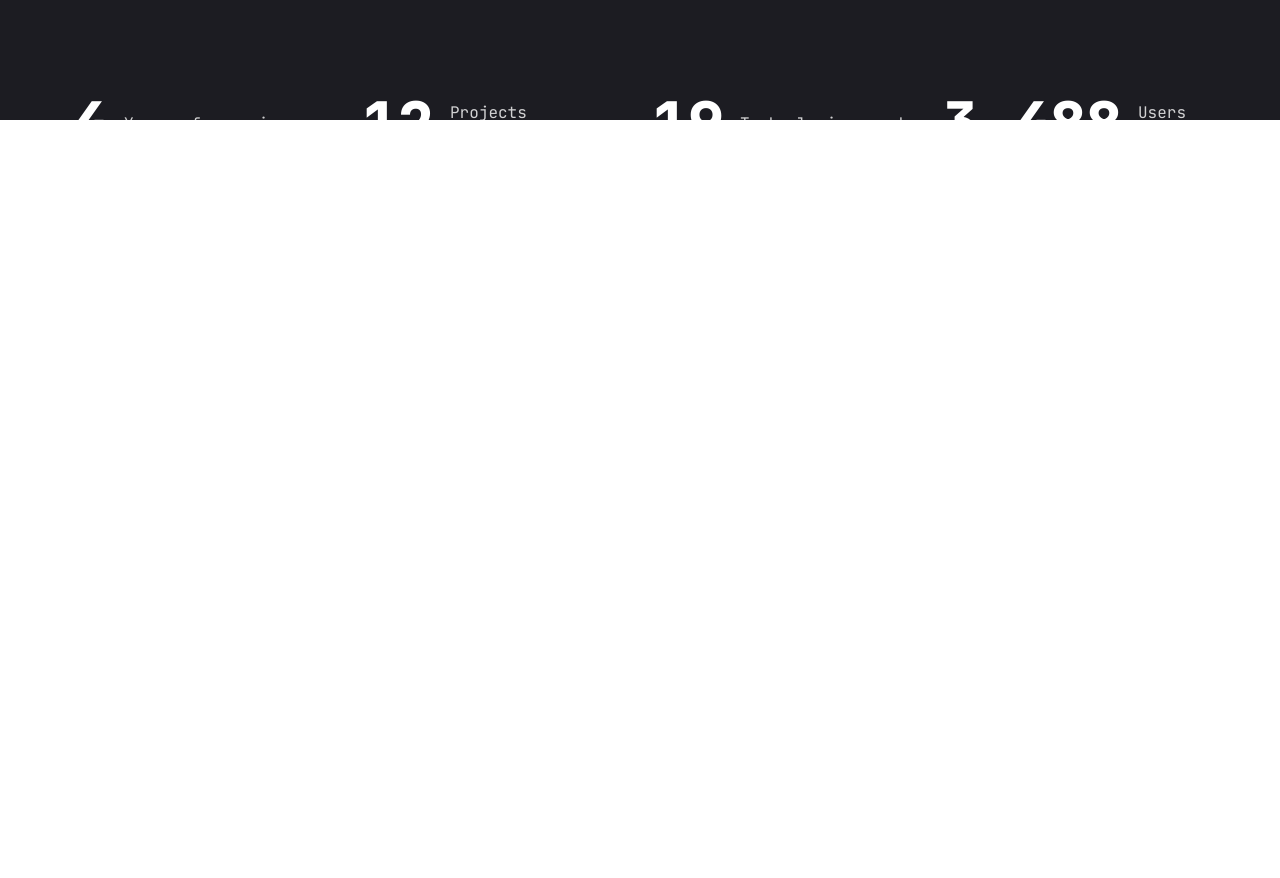
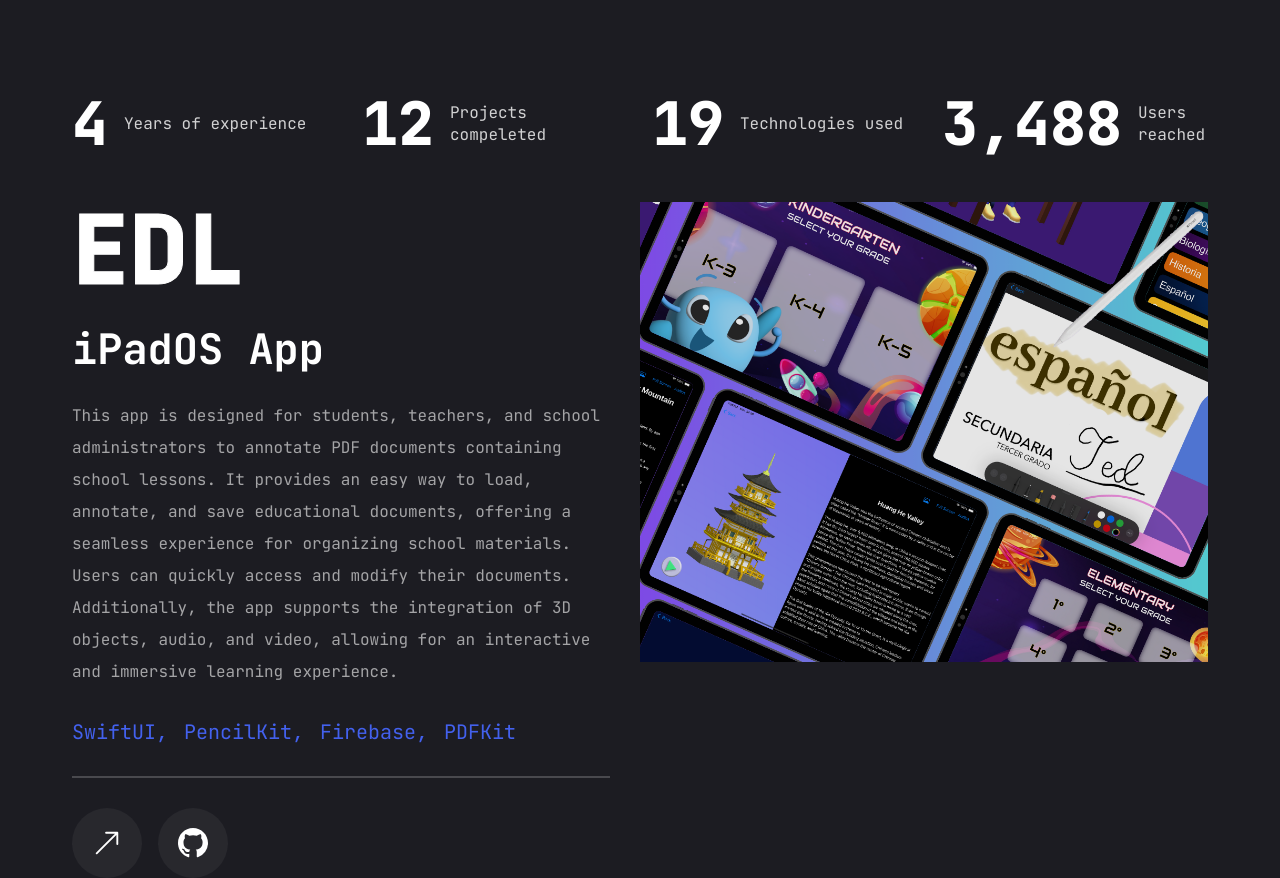
Before and after one commit to Josephtg107/Ted-Portfolio, a Next.js app in the folder ted-portfolio/: page / in a window 1280 px wide. Shown: the part 680-1558 px from the top of the page. Built offline with nearby package versions, Linux system fonts and the light colour scheme.

Commit message:
[Build] Removed Stairs transition

```diff
--- a/ted-portfolio/app/contact/page.jsx
+++ b/ted-portfolio/app/contact/page.jsx
@@ -45,7 +45,7 @@ const Contact = () => {
   initial={{opacity: 0}}
   animate={{
   opacity: 1,
-  transition: { delay: 1.1, duration: 0.4, ease: "easeIn" }
+  transition: { duration: 0.5, ease: "easeIn" }
 }}
   className="py-6"
   >
--- a/ted-portfolio/app/resume/page.jsx
+++ b/ted-portfolio/app/resume/page.jsx
@@ -1,6 +1,4 @@
 "use client";
-
-import { Description } from '@radix-ui/react-dialog'
 
 import {
   FaSwift,
@@ -176,7 +174,7 @@ const Resume = () => {
         initial={{ opacity: 0 }}
         animate={{
           opacity: 1,
-          transition: {delay: 2.4, duration: 0.4, ease: "easeIn"},
+          transition: { duration: 0.5, ease: "easeIn"},
       }}
       className="min-h-[80vh] flex items-center justify-center py-12 xl:py-0"
     >
--- a/ted-portfolio/components/PageTransition.jsx
+++ b/ted-portfolio/components/PageTransition.jsx
@@ -9,10 +9,8 @@ const PageTransition = ({ children }) => {
     <AnimatePresence>
         <div key={pathname}>
           <motion.div
-            initial={{opacity: 1}}
             animate={{
               opacity: 0,
-              transition: { delay: 1, duration: 0.2, ease: "easeInOut" },
             }}
             className="h-screen w-screen fixed bg-primary top-0 pointer-events-none"
         />
--- a/ted-portfolio/components/StairTransition.jsx
+++ b/ted-portfolio/components/StairTransition.jsx
@@ -2,9 +2,6 @@
 
 import { AnimatePresence } from "framer-motion";
 import { usePathname } from "next/navigation";
-
-// components
-import Stairs from "./Stairs";
 
 const StairTransition = () => {
   const pathname = usePathname();
@@ -15,17 +12,7 @@ const StairTransition = () => {
           <div
             className="h-screen w-screen fixed top-0 left-0 right-0
             pointer-events-none z-40 flex">
-            <Stairs />
           </div>
-
-          {/* <motion.div
-            className="h-screen w-screen fixed bg-primary top-0 pointer-events-none"
-            initial={{ opacity: 1 }}
-            animate={{
-              opacity: 0,
-              transition: { delay: 1, duration: 0.4, ease: "easeInOut" },
-            }}
-          /> */}
         </div>
       </AnimatePresence>
     </>
--- a/ted-portfolio/components/Stairs.jsx
+++ b/ted-portfolio/components/Stairs.jsx
@@ -1,17 +1,6 @@
 import { animate, motion } from "framer-motion";
 
-//variants
-const stairAnimation = {
-    initial: {
-        top: "0%",
-    },
-    animate: {
-        top: "100%",
-    },
-    exit: {
-        top: ["100%", "0%"],
-    },
-};
+
 
 // calculate the reverse index for staggered delay
 const reverseIndex = (index) => {
@@ -33,15 +22,10 @@ const Stairs = () => {
             return (
             <motion.div
             key={index}
-            variants={stairAnimation}
             initial="initial"
             animate="animate"
             exit="exit"
-            transition={{
-                duration: 0.15,
-                ease: 'easeInOut',
-                delay: reverseIndex(index) * 0.1,
-            }}
+
             className="h-full w-full bg-white relative"
             />
         );
```
